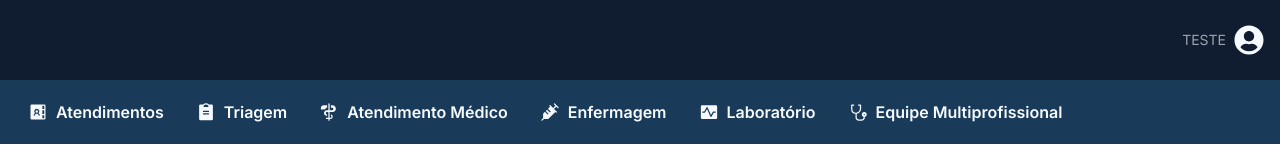
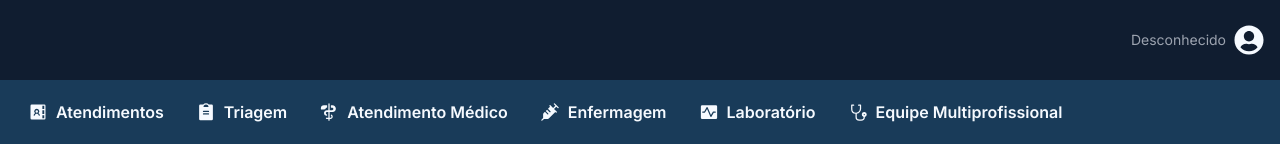
Before and after one commit to Tomas025/prontuario-eletronico, a Next.js app: page /internacao in a window 1280 px wide. Shown: the top 160 px of the page. Built offline with nearby package versions, Linux system fonts and the light colour scheme; no server answers; sample sign-in values are in the browser's storage.

Commit message:
Atualizado o retorno da position no login

```diff
--- a/src/components/NavBar/PerfilComponente/index.tsx
+++ b/src/components/NavBar/PerfilComponente/index.tsx
@@ -1,6 +1,8 @@
 'use client';
 import { useSession } from 'next-auth/react';
 import { FaUserCircle } from 'react-icons/fa';
+
+import { ConvertPositionEnums } from '@/utils/ConvertEnums';
 
 export function UserComponent() {
   const session = useSession();
@@ -10,7 +12,7 @@ export function UserComponent() {
       <div className="text-right">
         <p>{session.data?.user.unique_name}</p>
         <p className="text-sm text-gray-400">
-          {session.data?.user.position || 'TESTE'}
+          {ConvertPositionEnums(session.data?.user.position || '')}
         </p>
       </div>
       <FaUserCircle className="text-3xl" />
--- a/src/services/authOptions.ts
+++ b/src/services/authOptions.ts
@@ -51,7 +51,7 @@ export const nextAuthOptions: NextAuthOptions = {
             active: decodeToken.active,
             email: decodeToken.email,
             firstAccess: decodeToken.firstAccess,
-            // position: decodeToken.position,
+            position: decodeToken.position,
             role: decodeToken.role,
             unique_name: decodeToken.unique_name,
             token: response.data.token
@@ -74,7 +74,7 @@ export const nextAuthOptions: NextAuthOptions = {
         token.email = user.email;
         token.firstAccess = user.firstAccess;
         token.unique_name = user.unique_name;
-        // token.position = user.position;
+        token.position = user.position;
         token.role = user.role;
       }
       return token;
@@ -86,7 +86,7 @@ export const nextAuthOptions: NextAuthOptions = {
       session.user.email = token.email;
       session.user.firstAccess = token.firstAccess;
       session.user.role = token.role;
-      // session.user.position = token.position;
+      session.user.position = token.position;
       return session;
     }
   }
--- a/src/utils/ConvertEnums.ts
+++ b/src/utils/ConvertEnums.ts
@@ -38,5 +38,8 @@ export function ConvertPositionEnums(position: string) {
 
     case 'LABORATORY_TECHNICIAN':
       return 'Tecnico de Laboratorio';
+
+    default:
+      return 'Desconhecido';
   }
 }
```
